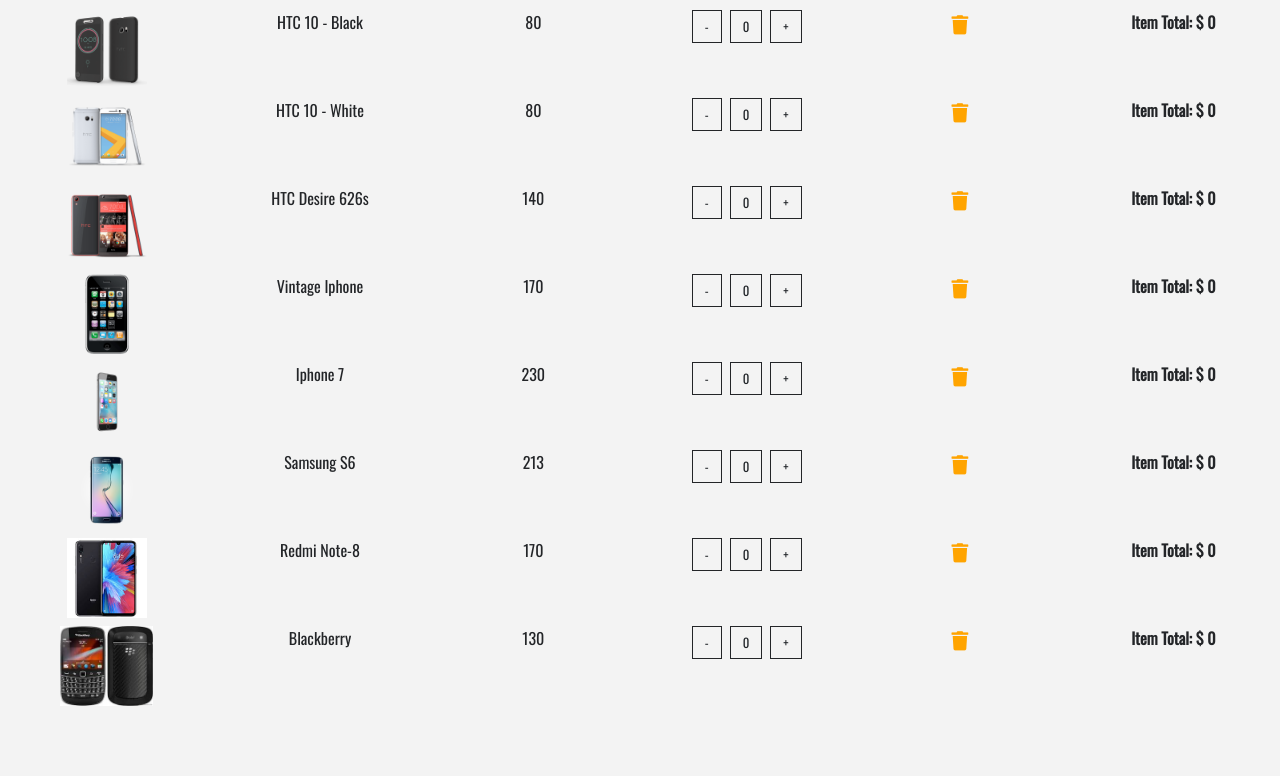
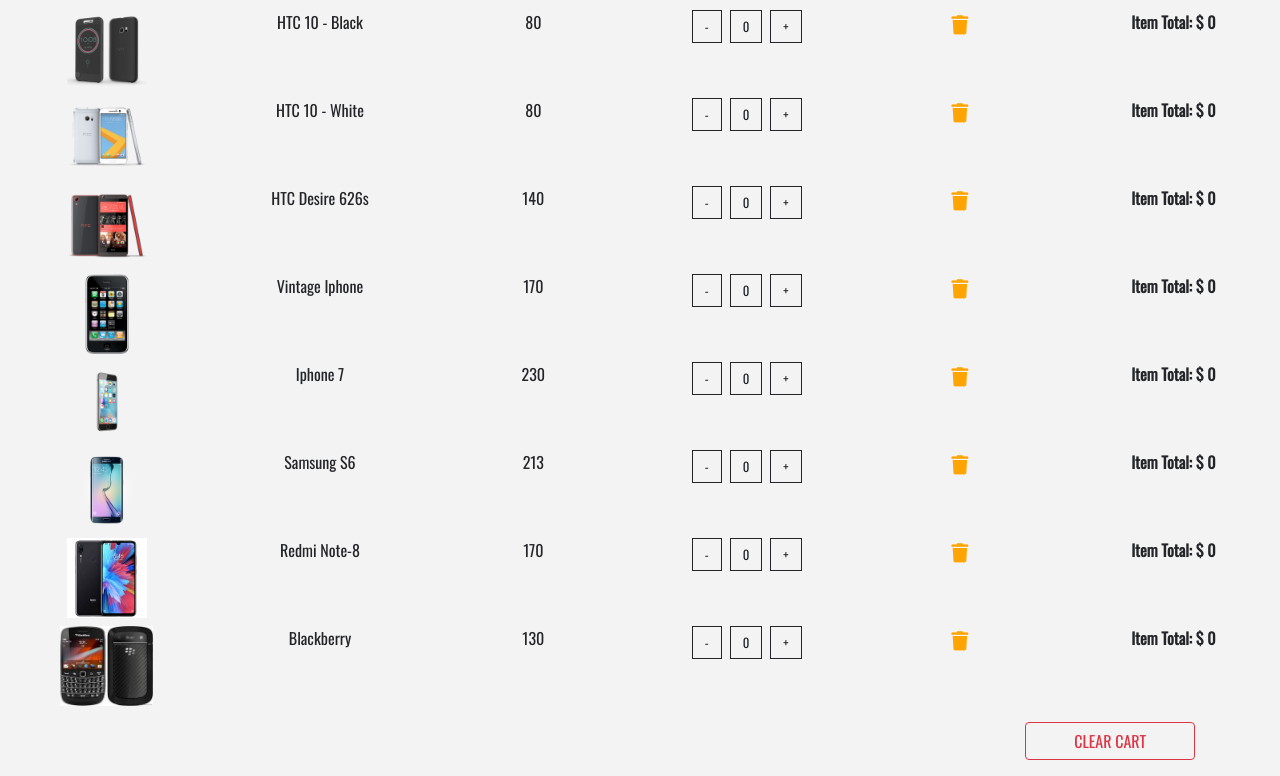
Before and after one commit to AnooSathyee/CapstoneProject-1, a React (Create React App) app in the folder ubuy/: page /cart in a window 1280 px wide. Shown: the part 352-1128 px from the top of the page. Before the commit the page ends 1066 px from the top, so only its background shows below. Built offline with nearby package versions, Linux system fonts and the light colour scheme.

Commit message:
added clear cart button to my cart

```diff
--- a/ubuy/src/components/Cart/Cart.js
+++ b/ubuy/src/components/Cart/Cart.js
@@ -4,6 +4,7 @@
 import EmptyCart from "./EmptyCart";
 import { ProductConsumer } from "../../context";
 import CartList from "./CartList";
+import CartTotals from "./CartTotals";
 
 export default class Cart extends Component {
   render() {
@@ -18,6 +19,7 @@
                   <Title name="Your " title="Cart" />
                   <CartColumns />
                   <CartList value={value} />
+                  <CartTotals value={value} />
                 </React.Fragment>
               );
             } else {
--- a/ubuy/src/components/Cart/CartTotals.js
+++ b/ubuy/src/components/Cart/CartTotals.js
@@ -0,0 +1,25 @@
+import React from "react";
+import { Link } from "react-router-dom";
+
+export default function CartTotals({ value }) {
+  const { cartSubtotal, cartTax, cartTotal, clearCart } = value;
+  return (
+    <React.Fragment>
+      <div className="container">
+        <div className="row">
+          <div className="col-10 mt-2 ml-sm-5 ml-md-auto col-sm-8 text-capitalize text-right">
+            <Link to="/">
+              <button
+                className="btn btn-outline-danger text-uppercase mb-3 px-5"
+                type="button"
+                onClick={() => clearCart()}
+              >
+                clear cart
+              </button>
+            </Link>
+          </div>
+        </div>
+      </div>
+    </React.Fragment>
+  );
+}
```
